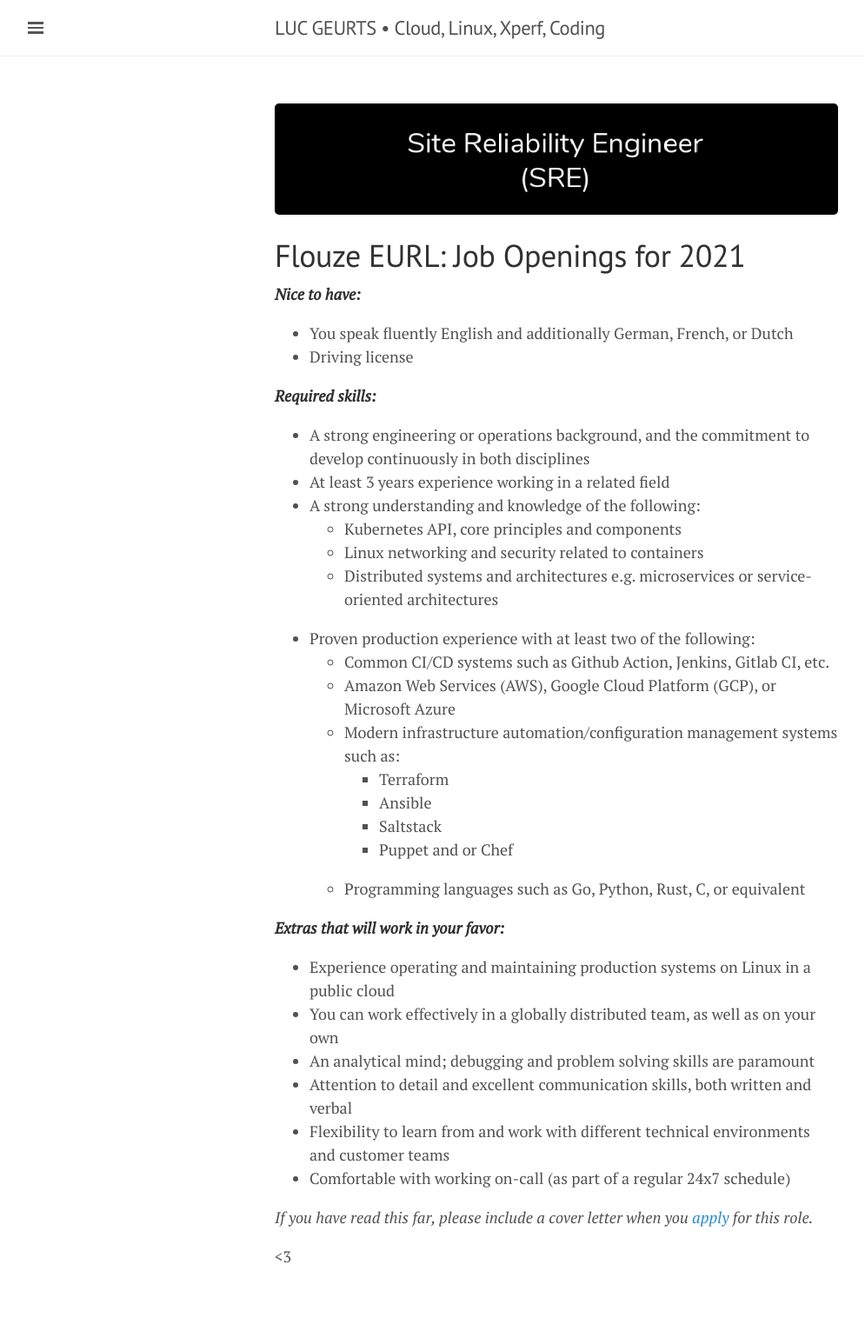
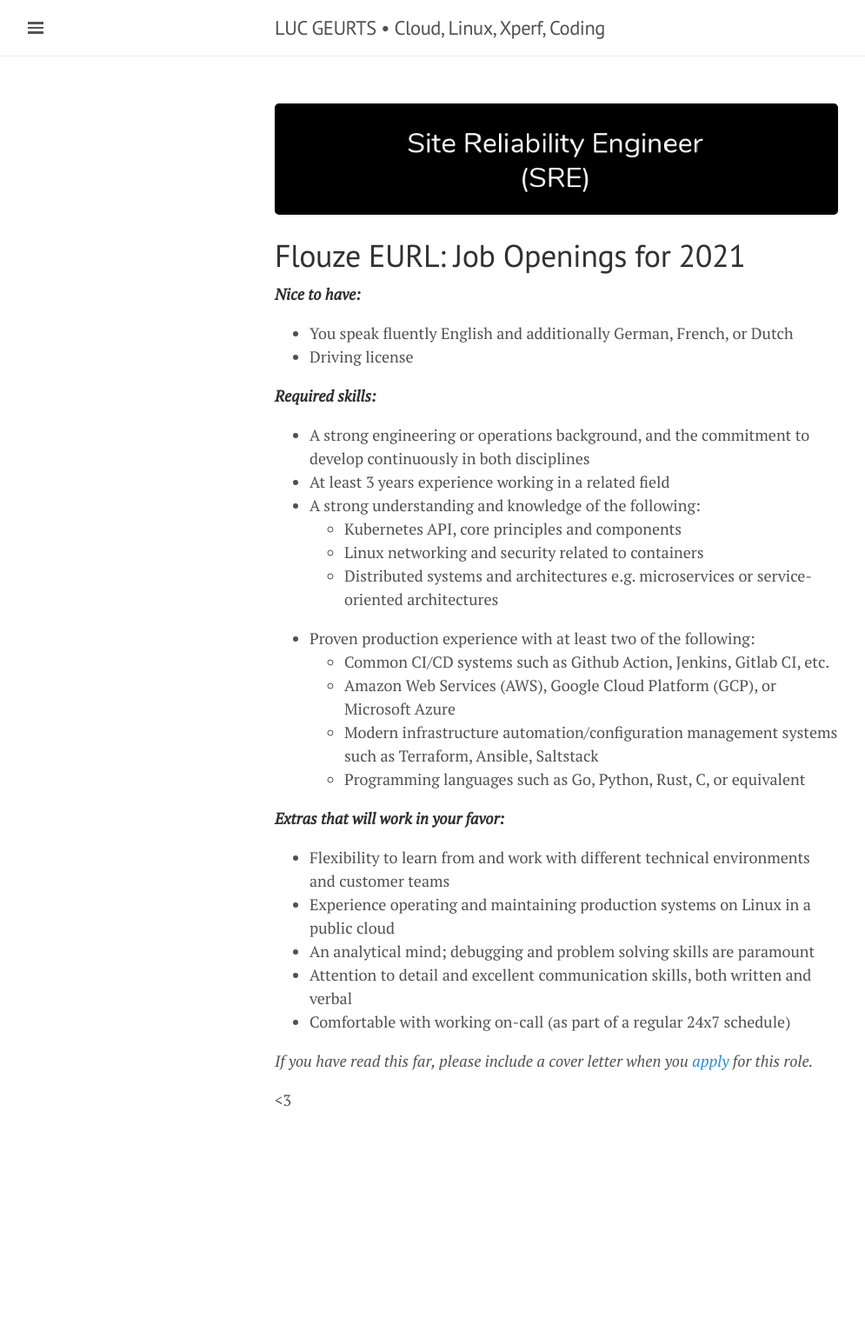
Before and after one commit to lgeurts/lgeurts.github.io, a Jekyll site: the page built from APPLICATION_FORM.md, in a window 1280 px wide. Shown: the whole page at 87% size, without its empty margins (0-995 px from the left). Built offline with Jekyll 4.4.1, drawn with Linux system fonts in a browser that asks for light colours; nearby versions of some CDN libraries; our own code applies the rules of GitHub Pages for plain Markdown files; after the commit the page ends 1351 px from its top, so only the background shows below that.

Commit message:
Update APPLICATION_FORM.md

```diff
--- a/APPLICATION_FORM.md
+++ b/APPLICATION_FORM.md
@@ -18,19 +18,14 @@
 - Proven production experience with at least two of the following:
     * Common CI/CD systems such as Github Action, Jenkins, Gitlab CI, etc.
     * Amazon Web Services (AWS), Google Cloud Platform (GCP), or Microsoft Azure
-    * Modern infrastructure automation/configuration management systems such as:
-        * Terraform
-        * Ansible
-        * Saltstack
-        * Puppet and or Chef
+    * Modern infrastructure automation/configuration management systems such as Terraform, Ansible, Saltstack
     * Programming languages such as Go, Python, Rust, C, or equivalent
 
 ***Extras that will work in your favor:***
+- Flexibility to learn from and work with different technical environments and customer teams
 - Experience operating and maintaining production systems on Linux in a public cloud
-- You can work effectively in a globally distributed team, as well as on your own
 - An analytical mind; debugging and problem solving skills are paramount
 - Attention to detail and excellent communication skills, both written and verbal
-- Flexibility to learn from and work with different technical environments and customer teams
 - Comfortable with working on-call (as part of a regular 24x7 schedule)
 
 *If you have read this far, please include a cover letter when you [apply](lgeurts@pm.me) for this role.*
```
